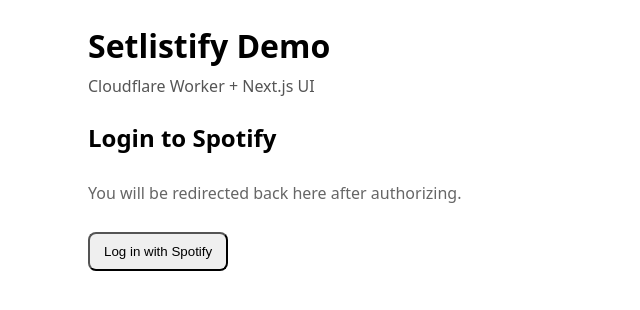
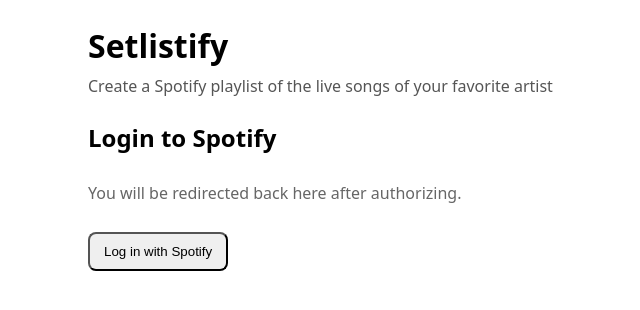
Before and after one commit to diogodanielsoaresferreira/setlistify, a Next.js app in the folder apps/web/: page / in a window 1280 px wide. Shown: the top 310 px of the page, without its empty margins (102-742 px from the left). Built offline with nearby package versions, Linux system fonts and the light colour scheme; no server answers.

Commit message:
Update setlist name

```diff
--- a/apps/web/app/layout.tsx
+++ b/apps/web/app/layout.tsx
@@ -1,6 +1,6 @@
 export const metadata = {
-  title: 'Setlistify Demo',
-  description: 'Create Spotify playlists from setlists',
+  title: 'Setlistify',
+  description: 'Create a Spotify playlist of the live songs of your favorite artist',
 };
 
 export default function RootLayout({ children }: { children: React.ReactNode }) {
@@ -9,8 +9,10 @@
       <body style={{ fontFamily: 'system-ui, -apple-system, Segoe UI, Roboto, Helvetica, Arial, sans-serif', margin: 0 }}>
         <div style={{ maxWidth: 900, margin: '0 auto', padding: 24 }}>
           <header style={{ marginBottom: 24 }}>
-            <h1 style={{ margin: 0 }}>Setlistify Demo</h1>
-            <p style={{ margin: '8px 0 0 0', color: '#555' }}>Cloudflare Worker + Next.js UI</p>
+            <h1 style={{ margin: 0 }}>Setlistify</h1>
+            <p style={{ margin: '8px 0 0 0', color: '#555' }}>
+              Create a Spotify playlist of the live songs of your favorite artist
+            </p>
           </header>
           {children}
         </div>
```
Also changed, not shown: apps/web/app/app/page.tsx (+17 -12 lines).
